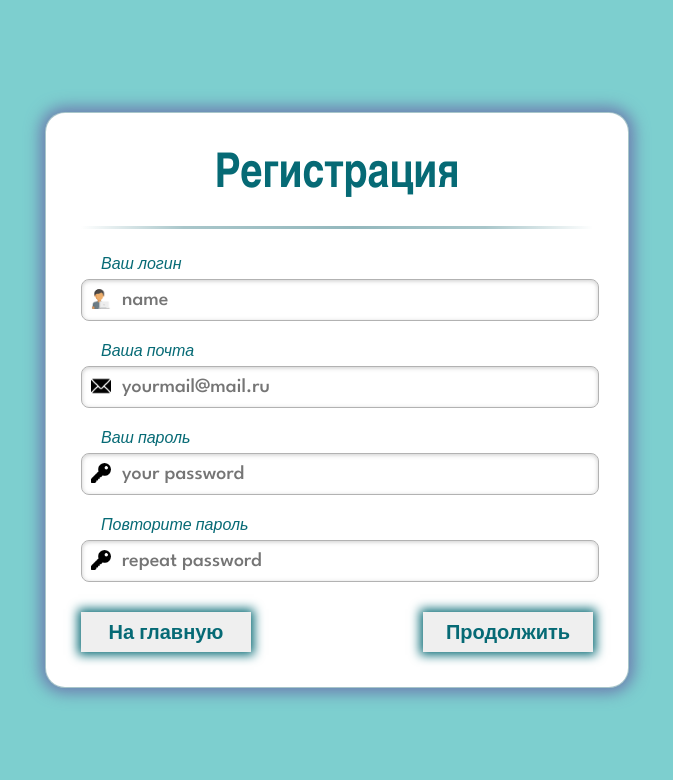
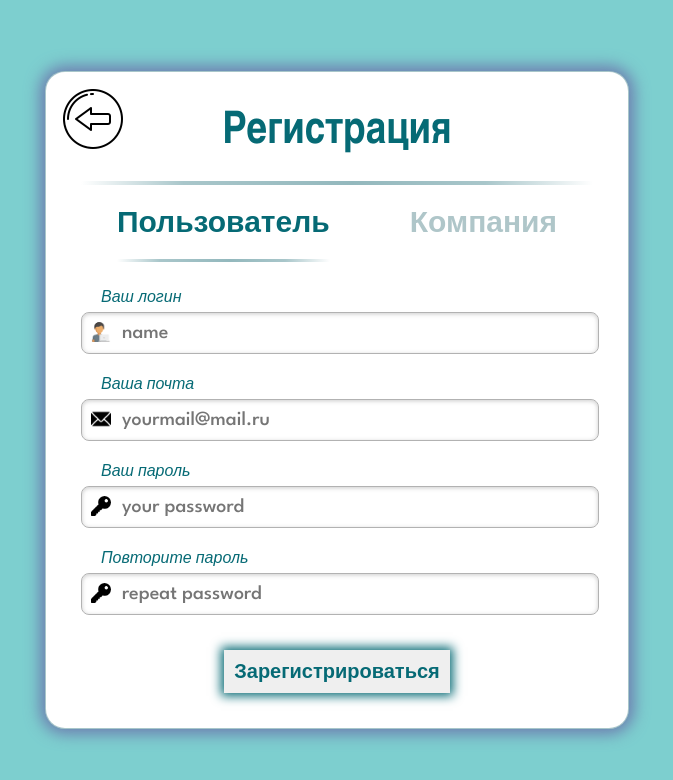
Before and after one commit to LaZy1220/search-board, a React (Create React App) app: page /search-board/register in a window 1280 px wide. Shown: the top 780 px of the page, without its empty margins (303-976 px from the left). Built offline with nearby package versions, Linux system fonts and the light colour scheme; a web font is replaced by a local one.

Commit message:
restyle registerpage

```diff
--- /dev/null
+++ b/src/components/Back.jsx
@@ -0,0 +1,16 @@
+import styled from "styled-components";
+import { useNavigate } from "react-router-dom";
+import BackArr from "../images/form/back.png";
+
+const BackArrow = styled.img`
+  position: absolute;
+  top: 15px;
+  left: 15px;
+  cursor: pointer;
+`;
+
+export const Back = () => {
+  const navigate = useNavigate();
+
+  return <BackArrow onClick={() => navigate(-1)} src={BackArr} />;
+};
--- a/src/components/Form.jsx
+++ b/src/components/Form.jsx
@@ -56,6 +56,7 @@ export const Form = () => {
           value={repPassword}
           placeholder="repeat password"
           onChange={(e) => setRepPassword(e.target.value)}
+          style={{ marginBottom: "20px" }}
         />
       </InputEl>
     </form>
--- /dev/null
+++ b/src/components/styled/RegisterPage.js
@@ -0,0 +1,70 @@
+import styled from "styled-components";
+
+export const RegisterEl = styled.div`
+  display: flex;
+  justify-content: center;
+  align-items: center;
+  height: 100vh;
+`;
+export const RegisterBox = styled.div`
+  position: relative;
+  padding: 35px;
+  background-color: white;
+  border-radius: 20px;
+  box-shadow: 0 0 15px 5px #6d7daf;
+  border: 1px solid rgba(147, 184, 189, 0.8);
+  width: 40%;
+`;
+export const Title = styled.h1`
+  font-family: "FranchiseRegular", "Arial Narrow", Arial, sans-serif;
+  color: rgb(6, 106, 117);
+  padding-bottom: 20px;
+  text-align: center;
+  font-size: 45px;
+  font-weight: bold;
+  &::after {
+    content: "";
+    display: block;
+    width: 100%;
+    height: 4px;
+    margin-top: 20px;
+    background: -webkit-gradient(
+      linear,
+      left top,
+      right top,
+      color-stop(0%, rgba(147, 184, 189, 0)),
+      color-stop(20%, rgba(147, 184, 189, 0.8)),
+      color-stop(53%, rgba(147, 184, 189, 1)),
+      color-stop(79%, rgba(147, 184, 189, 0.8)),
+      color-stop(100%, rgba(147, 184, 189, 0))
+    );
+  }
+`;
+export const FlexEl = styled.div`
+  width: 100%;
+  display: flex;
+  justify-content: center;
+  gap: 80px;
+`;
+export const Current = styled.div`
+  font-size: 30px;
+  cursor: pointer;
+  color: rgb(175 198 201);
+  margin-bottom: 20px;
+  font-weight: 600;
+`;
+export const Button = styled.button`
+  margin: 0 auto;
+  display: block;
+  padding: 10px;
+  border: none;
+  font-size: 20px;
+  font-weight: 600;
+  cursor: pointer;
+  box-shadow: 0px 0px 10px 3px rgb(6, 106, 117);
+  color: rgb(6, 106, 117);
+  &:hover {
+    background-color: rgba(147, 184, 189, 1);
+    color: rgb(255, 255, 255);
+  }
+`;
--- a/src/index.css
+++ b/src/index.css
@@ -37,3 +37,23 @@ code {
   font-family: source-code-pro, Menlo, Monaco, Consolas, "Courier New",
     monospace;
 }
+.active {
+  color: rgb(6, 106, 117) !important;
+}
+.active:after {
+  content: "";
+  display: block;
+  width: 100%;
+  height: 3px;
+  margin-top: 20px;
+  background: -webkit-gradient(
+    linear,
+    left top,
+    right top,
+    color-stop(0%, rgba(147, 184, 189, 0)),
+    color-stop(20%, rgba(147, 184, 189, 0.8)),
+    color-stop(53%, rgba(147, 184, 189, 1)),
+    color-stop(79%, rgba(147, 184, 189, 0.8)),
+    color-stop(100%, rgba(147, 184, 189, 0))
+  );
+}
--- a/src/pages/RegisterPage.jsx
+++ b/src/pages/RegisterPage.jsx
@@ -1,76 +1,38 @@
+import { useState } from "react";
 import { Form } from "../components/Form";
-import styled from "styled-components";
-
-export const RegisterEl = styled.div`
-  display: flex;
-  justify-content: center;
-  align-items: center;
-  height: 100vh;
-`;
-export const RegisterBox = styled.div`
-  padding: 35px;
-  background-color: white;
-  border-radius: 20px;
-  box-shadow: 0 0 15px 5px #6d7daf;
-  border: 1px solid rgba(147, 184, 189, 0.8);
-  width: 40%;
-`;
-export const Title = styled.h1`
-  font-family: "FranchiseRegular", "Arial Narrow", Arial, sans-serif;
-  color: rgb(6, 106, 117);
-  padding-bottom: 20px;
-  text-align: center;
-  font-size: 48px;
-  font-weight: bold;
-  &::after {
-    content: "";
-    display: block;
-    width: 100%;
-    height: 3px;
-    margin-top: 20px;
-    background: -webkit-gradient(
-      linear,
-      left top,
-      right top,
-      color-stop(0%, rgba(147, 184, 189, 0)),
-      color-stop(20%, rgba(147, 184, 189, 0.8)),
-      color-stop(53%, rgba(147, 184, 189, 1)),
-      color-stop(79%, rgba(147, 184, 189, 0.8)),
-      color-stop(100%, rgba(147, 184, 189, 0))
-    );
-  }
-`;
-export const FlexEl = styled.div`
-  margin-top: 30px;
-  width: 100%;
-  display: flex;
-  justify-content: space-between;
-`;
-export const Button = styled.button`
-  width: 170px;
-  height: 40px;
-  border: none;
-  font-size: 20px;
-  font-weight: 600;
-  cursor: pointer;
-  box-shadow: 0px 0px 10px 3px rgb(6, 106, 117);
-  color: rgb(6, 106, 117);
-  &:hover {
-    background-color: rgba(147, 184, 189, 1);
-    color: rgb(255, 255, 255);
-  }
-`;
+import {
+  RegisterEl,
+  RegisterBox,
+  Button,
+  Title,
+  FlexEl,
+  Current,
+} from "../components/styled/RegisterPage";
+import { Back } from "../components/Back";
 
 export const RegisterPage = () => {
+  const [isCurrentUser, setIsCurrentUser] = useState(true);
   return (
     <RegisterEl>
       <RegisterBox>
+        <Back />
         <Title>Регистрация</Title>
+        <FlexEl>
+          <Current
+            onClick={() => setIsCurrentUser(true)}
+            className={isCurrentUser ? "active" : ""}
+          >
+            Пользователь
+          </Current>
+          <Current
+            onClick={() => setIsCurrentUser(false)}
+            className={isCurrentUser ? "" : "active"}
+          >
+            Компания
+          </Current>
+        </FlexEl>
         <Form />
-        <FlexEl>
-          <Button>На главную</Button>
-          <Button>Продолжить</Button>
-        </FlexEl>
+        <Button>Зарегистрироваться</Button>
       </RegisterBox>
     </RegisterEl>
   );
```
Also changed, not shown: src/images/form/back.png (added).
